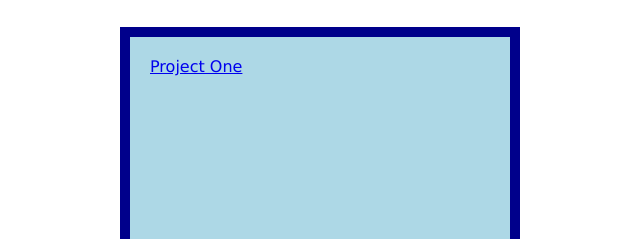
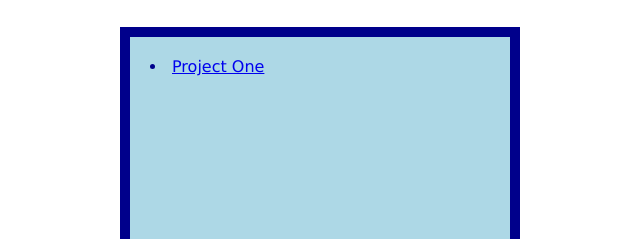
Before and after one commit to aecarena/2-Advanced-CSS-Challenge-Professional-Portfolio, a plain HTML site: page index.html in a window 1280 px wide. Shown: the part 464-703 px from the top of the page, 308-948 px from the left. Drawn offline with Linux system fonts and the light colour scheme.

Commit message:
Update index.html

```diff
--- a/index.html
+++ b/index.html
@@ -38,7 +38,7 @@
 
     <main>
         <section class="BigPicture">
-            <a href="https://github.com/Xavionstar/group-project-Foodle-app">Project One</a>
+            <li> <a href="https://github.com/Xavionstar/group-project-Foodle-app">Project One</a></li>
         </section>
         <aside>
         <section class="picture">
```
